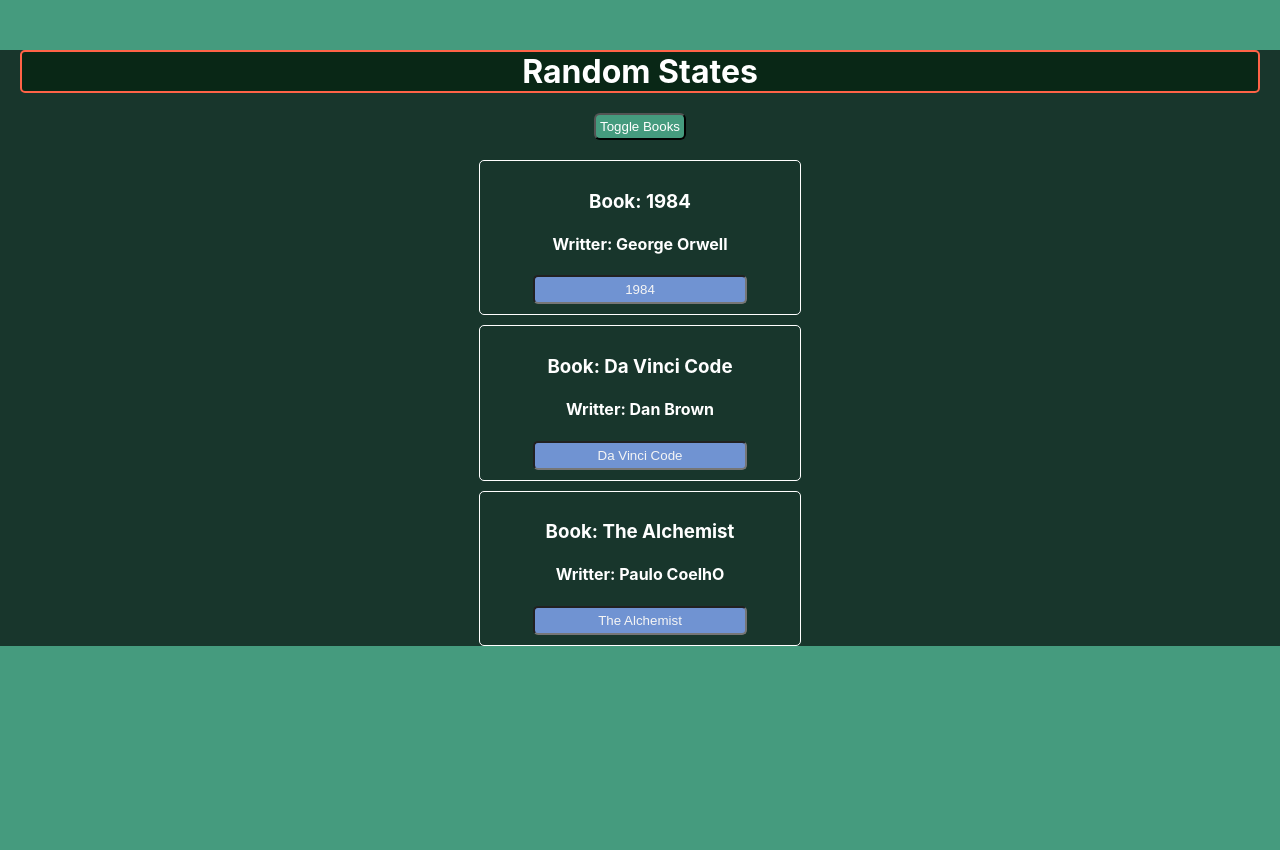
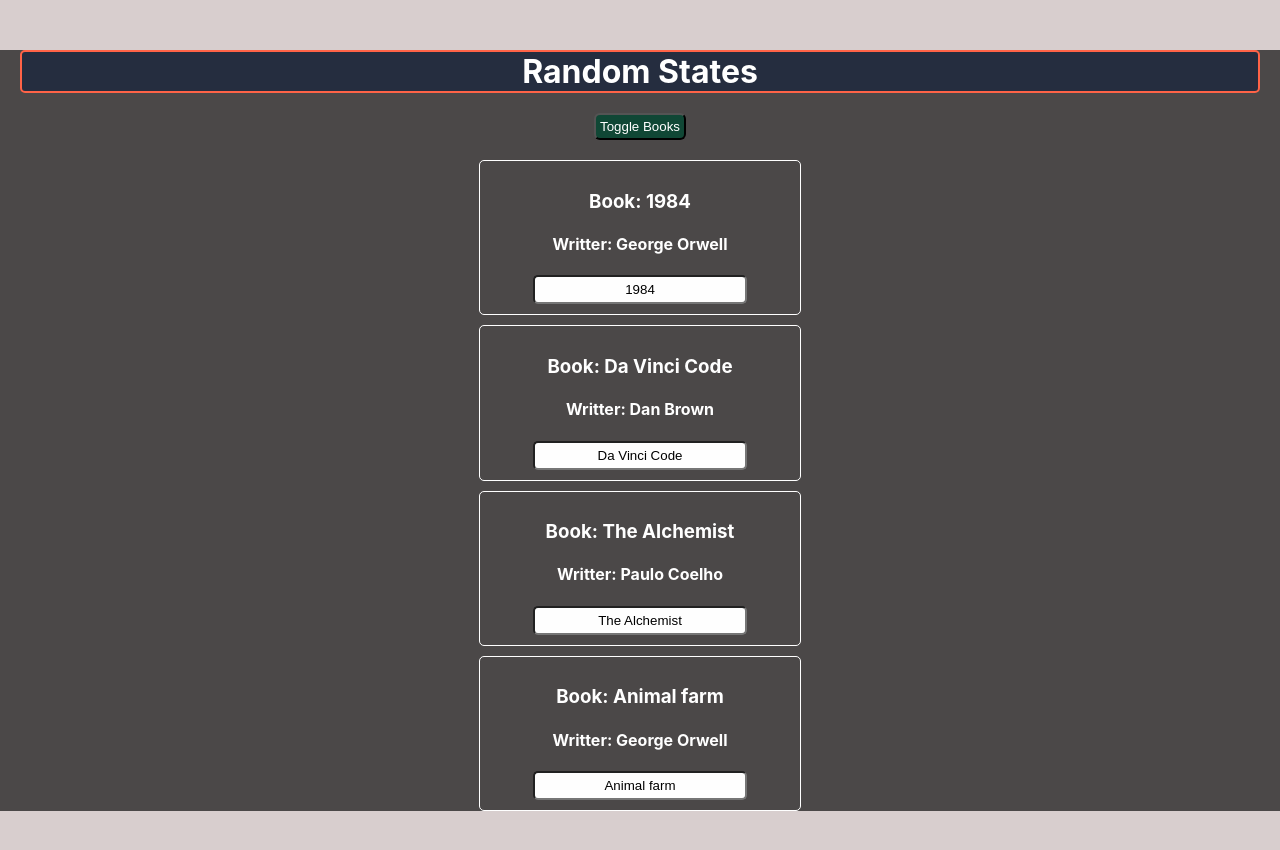
Before and after one commit to ahmedisshere/rantpack, a React (Create React App) app: page / in a window 1280 px wide. Shown: the top 850 px of the page. Before the commit the page ends 800 px from the top, so only its background shows below. Built offline with nearby package versions, Linux system fonts and the light colour scheme.

Commit message:
minor styles

```diff
--- a/src/App.css
+++ b/src/App.css
@@ -7,21 +7,23 @@
 
 .color{
 
-  background-color: rgb(69, 155, 126);
+  /* background-color: #252D3F; */
+  background-color: #D8CECE;
+
 
 }
 
 .btn{
-  background-color: rgb(69, 155, 126);
+  background-color: rgb(16, 71, 53);
   border-radius: 6px;
-  color: white;
+  color: rgb(255, 255, 255);
   padding: 4px;
   margin-bottom: 10px;
 }
 
 .instyle{
-  background-color: rgba(133, 170, 250, 0.808);
-  color: whitesmoke;
+  background-color: rgba(255, 255, 255, 0.993);
+  color: rgb(0, 0, 0);
   border-radius: 5px;
   padding: 5px;
   text-align: center;
--- a/src/assests/books.js
+++ b/src/assests/books.js
@@ -1,7 +1,9 @@
 const books = [
     { id: 1, bookName: "1984", writer: "George Orwell" },
     { id: 2, bookName: "Da Vinci Code", writer: "Dan Brown" },
-    { id: 3, bookName: "The Alchemist", writer: "Paulo CoelhO" }
+    { id: 3, bookName: "The Alchemist", writer: "Paulo Coelho" },
+    { id: 4, bookName: "Animal farm", writer: "George Orwell" }
+
 ]
 
 export default books;
--- a/src/components/MainComponent.js
+++ b/src/components/MainComponent.js
@@ -1,6 +1,7 @@
 import React, { Component } from 'react';
 import bookList from '../assests/books.js';
 import BookList from './lists/BookList';
+
 
 class MainComponent extends Component {
     state = {
@@ -49,7 +50,7 @@ class MainComponent extends Component {
         const style = {
             border: "2px solid tomato",
             borderRadius: "5px",
-            backgroundColor: "rgb(9, 39, 22)",
+            backgroundColor: "#252D3F",
             color: "white",
             margin: "20px"
         };
```
